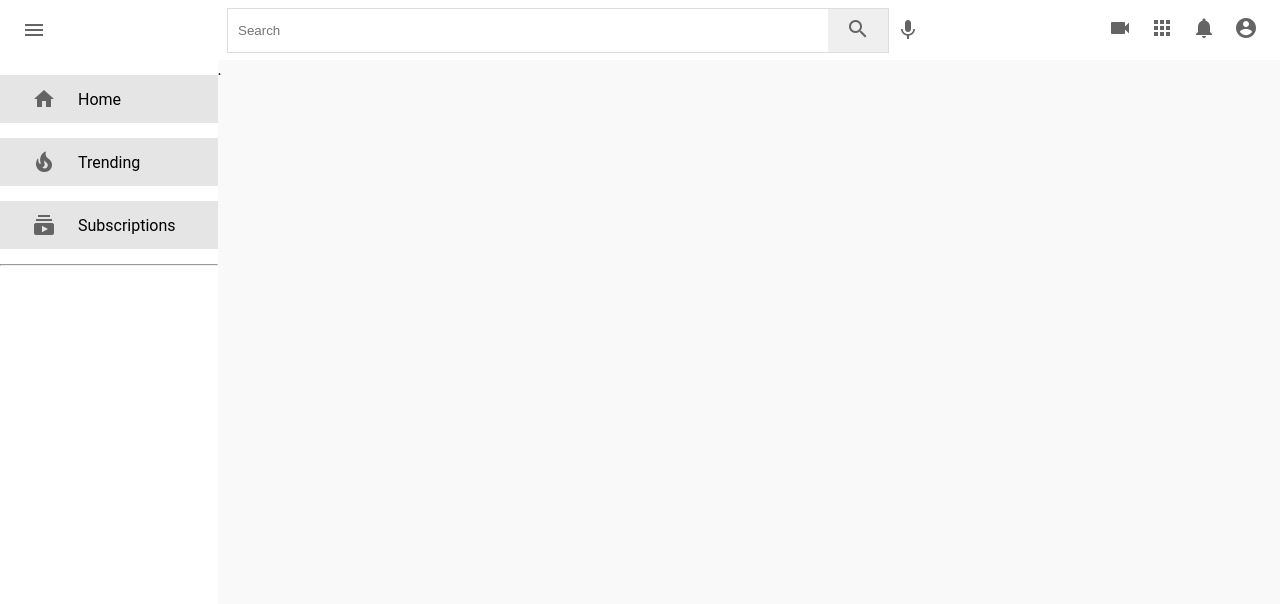
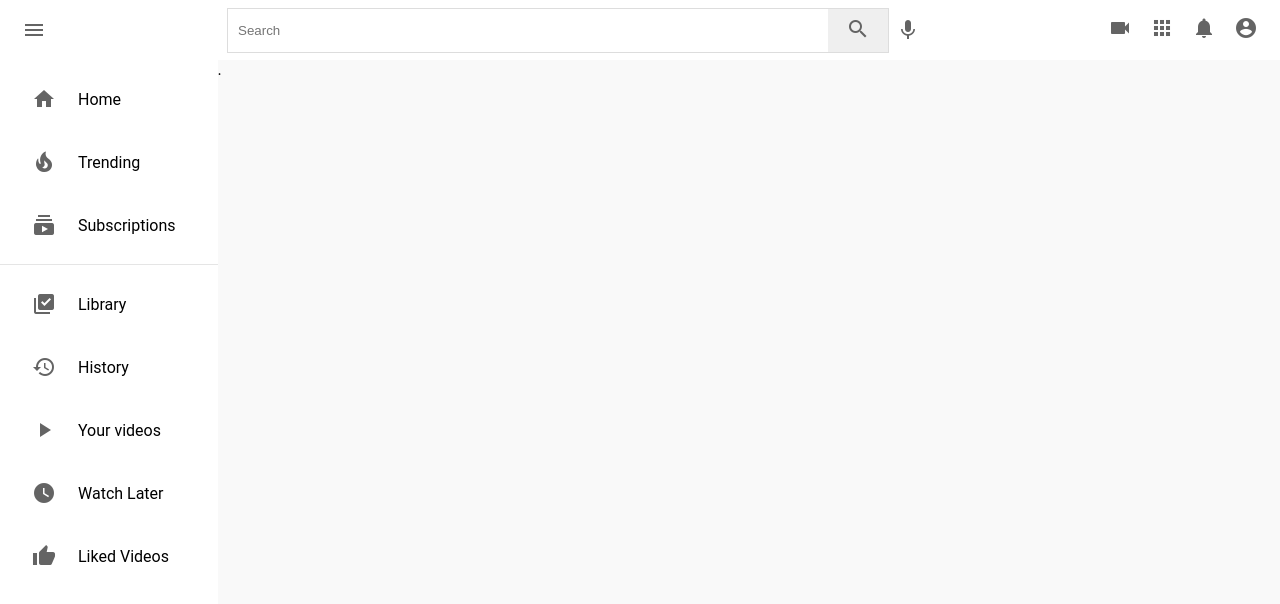
Before and after one commit to vaishalisjadhav/HTML-CSS-JS-Projects, a plain HTML site: page E-Commerce/index.html in a window 1280 px wide. Drawn offline with Linux system fonts and the light colour scheme.

Commit message:
CSS for Sidebar Added

```diff
--- a/E-Commerce/index.html
+++ b/E-Commerce/index.html
@@ -55,6 +55,36 @@
                 </a>
             </div>
             <hr>
+            <div class="nav">
+                <a class="nav-link active">
+                    <i class="material-icons">library_add_check</i>
+                    <span>Library</span>
+                </a>
+            </div>
+            <div class="nav">
+                <a class="nav-link active">
+                    <i class="material-icons">history</i>
+                    <span>History</span>
+                </a>
+            </div>
+            <div class="nav">
+                <a class="nav-link active">
+                    <i class="material-icons">play_arrow</i>
+                    <span>Your videos</span>
+                </a>
+            </div>
+            <div class="nav">
+                <a class="nav-link active">
+                    <i class="material-icons">watch_later</i>
+                    <span>Watch Later</span>
+                </a>
+            </div>
+            <div class="nav">
+                <a class="nav-link active">
+                    <i class="material-icons">thumb_up</i>
+                    <span>Liked Videos</span>
+                </a>
+            </div>
         </div>
 
         <div class="content">.</div>
--- a/E-Commerce/style.css
+++ b/E-Commerce/style.css
@@ -111,5 +111,11 @@
 }
 
 .active{
-    background: #e5e5e5;
+    background: #fff;
 }
+
+hr{
+    height: 1px;
+    background-color: #e5e5e5;
+    border: none;
+}
```
